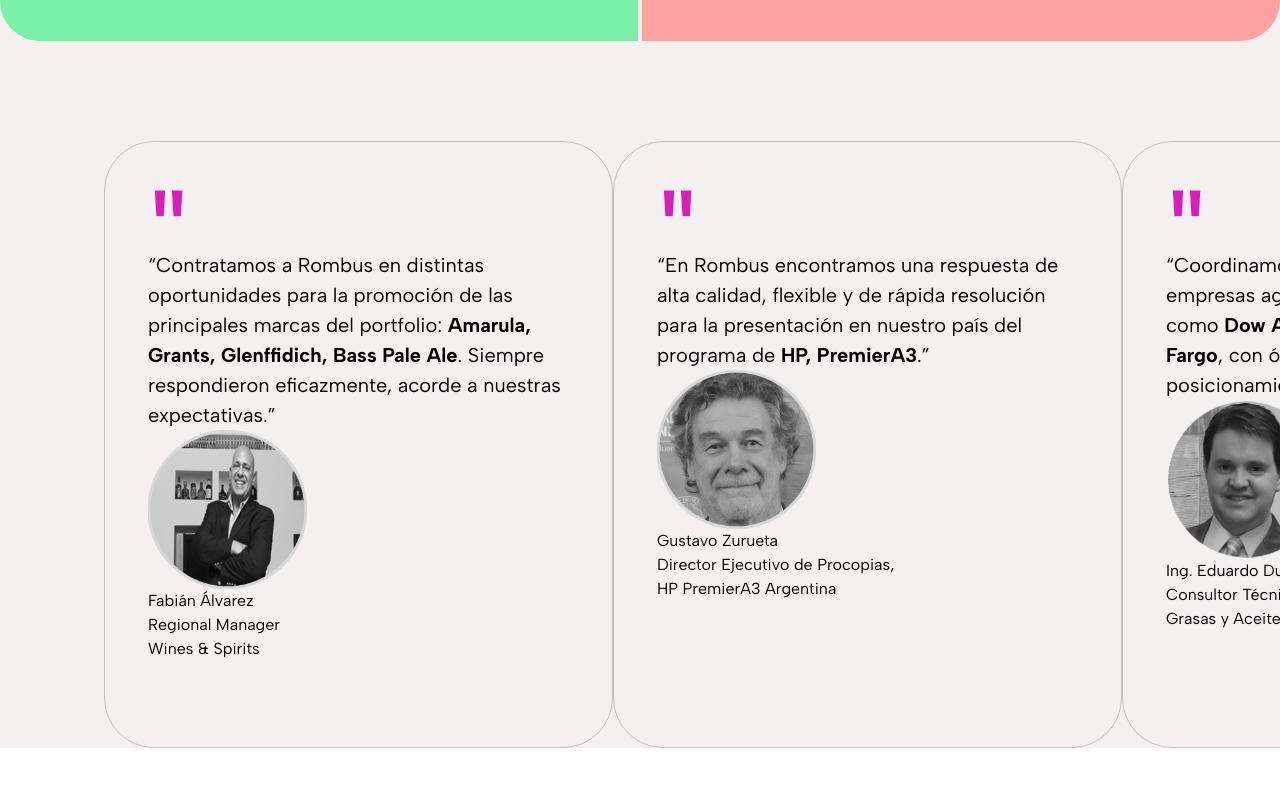
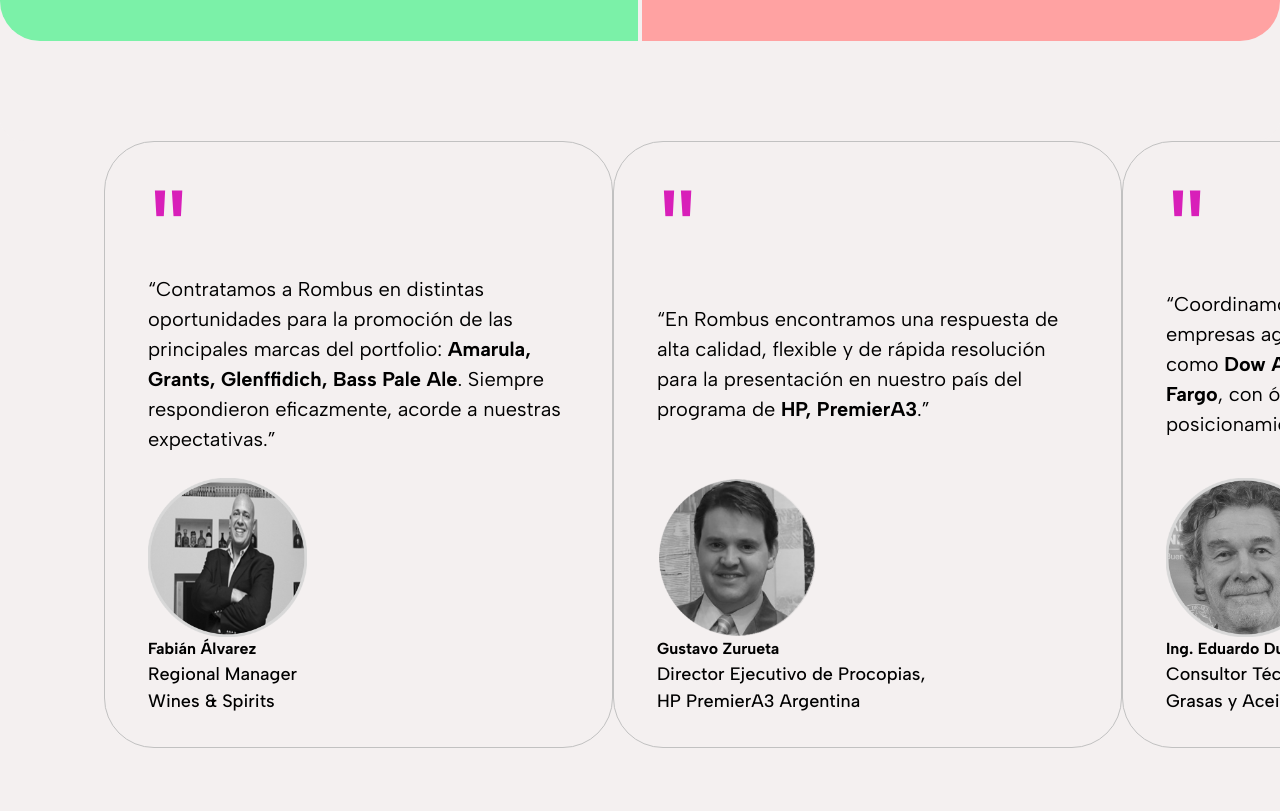
Before and after one commit to AdelantoRom/repoPrueba, a Next.js app in the folder repo-prueba/: page / in a window 1280 px wide. Shown: the part 8129-8940 px from the top of the page. Built offline with nearby package versions, Linux system fonts and the light colour scheme.

Commit message:
avances en sección testimonios

```diff
--- a/repo-prueba/src/components/Home/Enfoques/Testimonios.tsx
+++ b/repo-prueba/src/components/Home/Enfoques/Testimonios.tsx
@@ -3,52 +3,52 @@
 
 function Testimonios() {
     return (
-        <div className='flex justify-around bg-[#F4F0F0] mx-[104px]'>
-            <div className='w-[518px] h-[607px] border-1 border-[#C1C1C1] rounded-[50px]'>
-                <div className='p-8 pl-[43px]'>
-                    <p className='text-[#D81FB9] text-[135px] -mt-[37px]'>"</p>
-                    <p className='-mt-[90px] text-[20px] w-[432px]'>“Contratamos a Rombus en distintas oportunidades para la promoción de las principales marcas del portfolio: <strong>Amarula, Grants, Glenffidich, Bass Pale Ale</strong>. Siempre respondieron eficazmente, acorde a nuestras expectativas.”</p>
-                    <Image
-                        src="/fabian.png"
-                        alt=''
-                        width={159}
-                        height={159}
-                    />
-                    <p>Fabián Álvarez</p>
-                    <p>Regional Manager</p>
-                    <p>Wines & Spirits</p>
+        <div className='flex justify-around bg-[#F4F0F0] mx-[104px] pb-[200px]'>
+            <div className="w-[518px] h-[607px] border border-[#C1C1C1] rounded-[50px]">
+                <div className="p-8 pl-[43px] flex flex-col h-full justify-between">
+                    <p className="text-[#D81FB9] text-[135px] -mt-[37px]">"</p>
+                    <p className="-mt-[90px] text-[20px] w-[432px]">
+                        “Contratamos a Rombus en distintas oportunidades para la promoción de las principales marcas del portfolio: <strong>Amarula, Grants, Glenffidich, Bass Pale Ale</strong>. Siempre respondieron eficazmente, acorde a nuestras expectativas.”
+                    </p>
+                    <div>
+                        <Image src="/fabian.png" alt="" width={159} height={159} />
+                        <p className='font-bold'>Fabián Álvarez</p>
+                        <p className='font-medium text-[18px]'>Regional Manager</p>
+                        <p className='font-medium text-[18px]'>Wines & Spirits</p>
+                    </div>
                 </div>
             </div>
-            <div className='w-[518px] h-[607px] border-1 border-[#C1C1C1] rounded-[50px]'>
-                <div className='p-8 pl-[43px]'>
-                    <p className='text-[#D81FB9] text-[135px] -mt-[37px]'>"</p>
-                    <p className='-mt-[90px] text-[20px] w-[432px]'>“En Rombus encontramos una respuesta de alta calidad, flexible y de rápida resolución para la  presentación en nuestro país del programa de <strong>HP, PremierA3</strong>.” </p>
-                    <Image
-                        src="/eduardo.png"
-                        alt=''
-                        width={159}
-                        height={159}
-                    />
-                    <p>Gustavo Zurueta</p>
-                    <p>Director Ejecutivo de Procopias,</p>
-                    <p>HP PremierA3 Argentina</p>
+
+            <div className="w-[518px] h-[607px] border border-[#C1C1C1] rounded-[50px]">
+                <div className="p-8 pl-[43px] flex flex-col h-full justify-between">
+                    <p className="text-[#D81FB9] text-[135px] -mt-[37px]">"</p>
+                    <p className="-mt-[90px] text-[20px] w-[432px]">
+                        “En Rombus encontramos una respuesta de alta calidad, flexible y de rápida resolución para la presentación en nuestro país del programa de <strong>HP, PremierA3</strong>.”
+                    </p>
+                    <div>
+                        <Image src="/gustavo.png" alt="" width={159} height={159} />
+                        <p className='font-bold'>Gustavo Zurueta</p>
+                        <p className='font-medium text-[18px]'>Director Ejecutivo de Procopias,</p>
+                        <p className='font-medium text-[18px]'>HP PremierA3 Argentina</p>
+                    </div>
                 </div>
             </div>
-            <div className='w-[518px] h-[607px] border-1 border-[#C1C1C1] rounded-[50px]'>
-                <div className='p-8 pl-[43px]'>
-                    <p className='text-[#D81FB9] text-[135px] -mt-[37px]'>"</p>
-                    <p className='-mt-[90px] text-[20px] w-[432px]'>“Coordinamos diversas campañas para empresas agroalimentarias de primera línea como <strong>Dow Agro, Granix, Advanta Semillas y Fargo</strong>, con óptimos resultados en la difusión y posicionamiento de sus productos”.</p>
-                    <Image
-                        src="/gustavo.png"
-                        alt=''
-                        width={159}
-                        height={159}
-                    />
-                    <p>Ing. Eduardo Dubinsky</p>
-                    <p>Consultor Técnico Internacional en</p>
-                    <p>Grasas y Aceites Comestibles</p>
+
+            <div className="w-[518px] h-[607px] border border-[#C1C1C1] rounded-[50px]">
+                <div className="p-8 pl-[43px] flex flex-col h-full justify-between">
+                    <p className="text-[#D81FB9] text-[135px] -mt-[37px]">"</p>
+                    <p className="-mt-[90px] text-[20px] w-[432px]">
+                        “Coordinamos diversas campañas para empresas agroalimentarias de primera línea como <strong>Dow Agro, Granix, Advanta Semillas y Fargo</strong>, con óptimos resultados en la difusión y posicionamiento de sus productos”.
+                    </p>
+                    <div>
+                        <Image src="/eduardo.png" alt="" width={159} height={159} />
+                        <p className='font-bold'>Ing. Eduardo Dubinsky</p>
+                        <p className='font-medium text-[18px]'>Consultor Técnico Internacional en</p>
+                        <p className='font-medium text-[18px]'>Grasas y Aceites Comestibles</p>
+                    </div>
                 </div>
             </div>
+
         </div>
     )
 }
```
